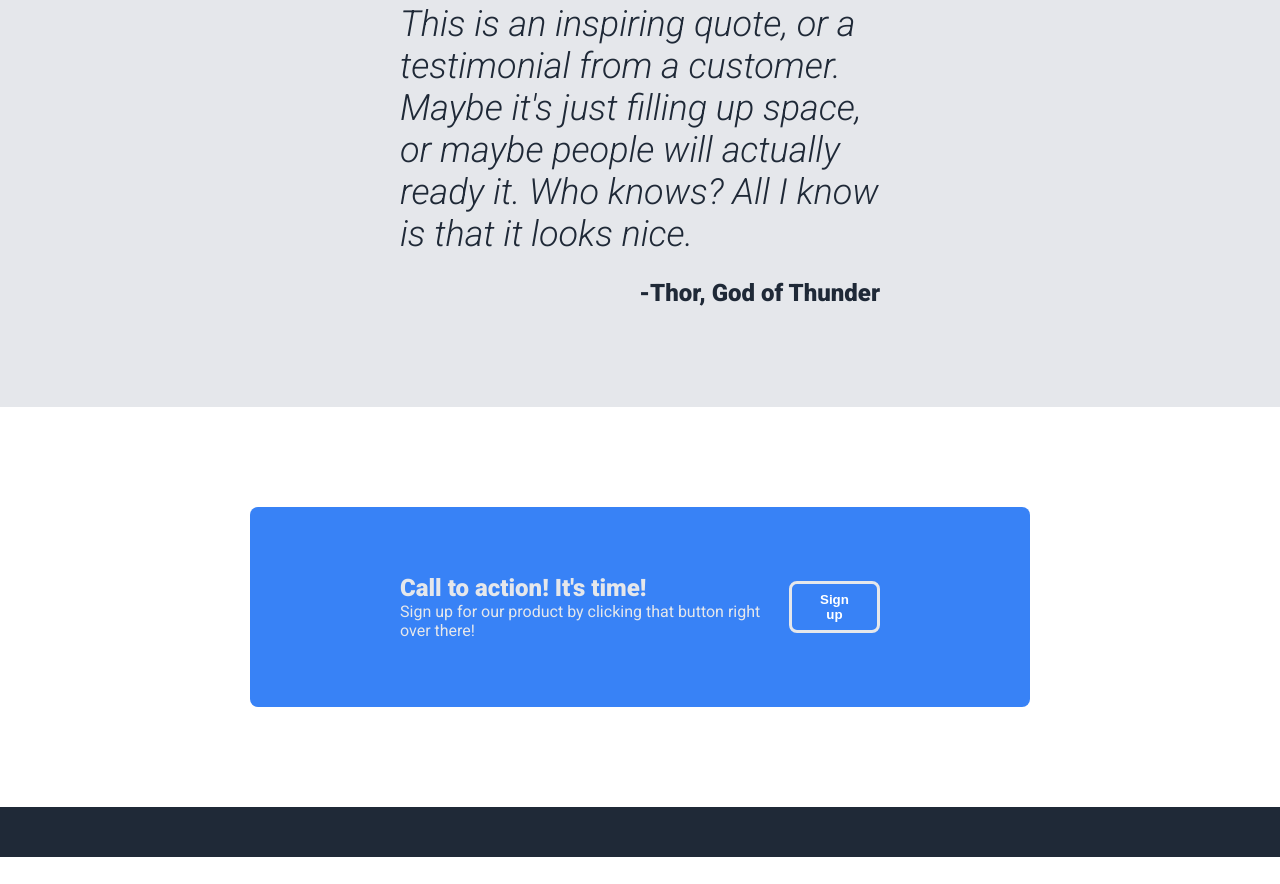
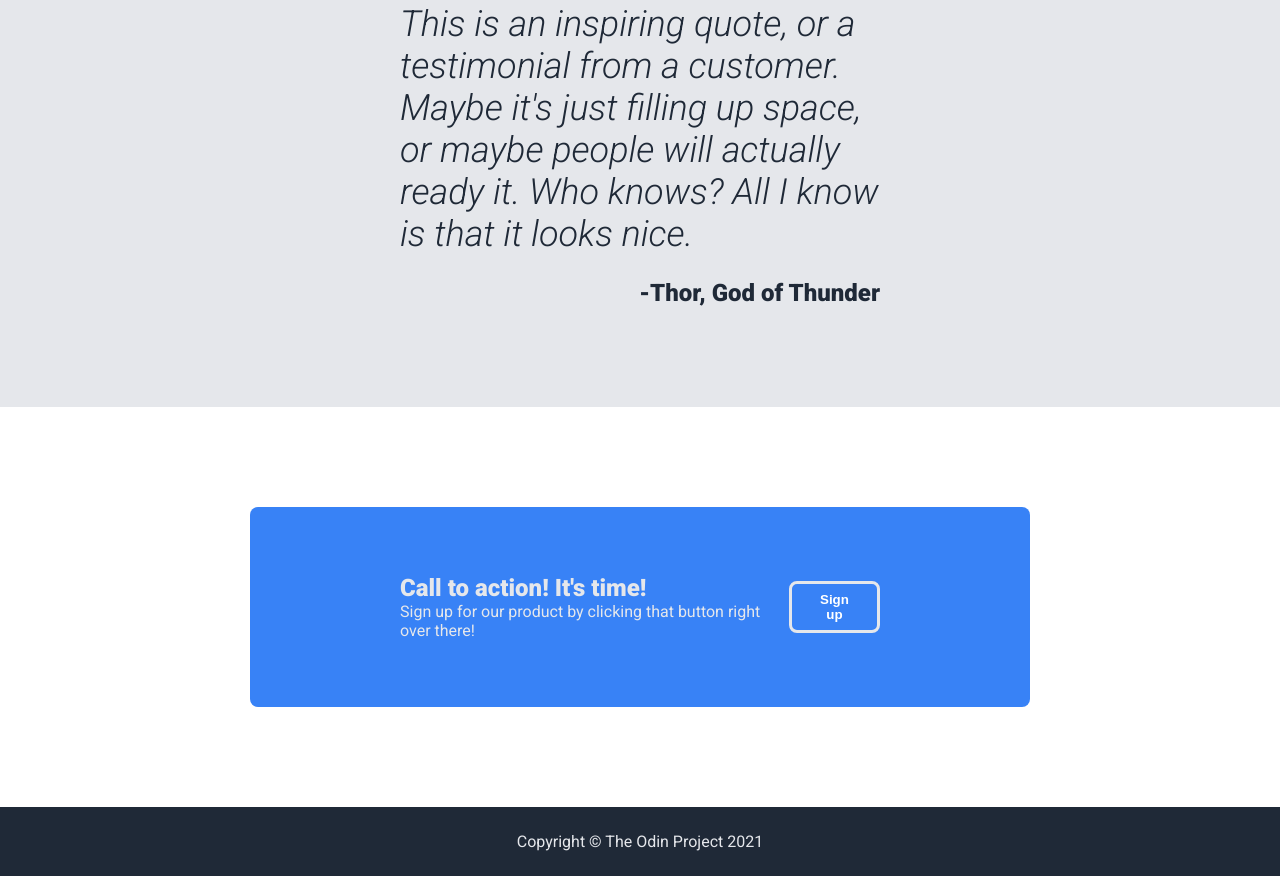
Before and after one commit to parora54/landing-page, a plain HTML site: page index.html in a window 1280 px wide. Shown: the part 1139-2023 px from the top of the page. Drawn offline with Linux system fonts and the light colour scheme.

Commit message:
feat: add copyright section

```diff
--- a/index.html
+++ b/index.html
@@ -76,7 +76,7 @@
     </div>
     <div class="footer section">
         <div class="copyright">
-
+            Copyright <span>&copy;</span> The Odin Project 2021
         </div>
     </div>
 </body>
--- a/styles.css
+++ b/styles.css
@@ -169,3 +169,15 @@ button {
 .action-text {
     color: #e5e7eb;
 }
+
+.footer.section {
+    display:flex;
+    align-items: center;
+    justify-content: center;
+    padding-top: 25px;
+    padding-bottom: 25px;
+}
+
+.copyright {
+    color:#e5e7eb;
+}
```
